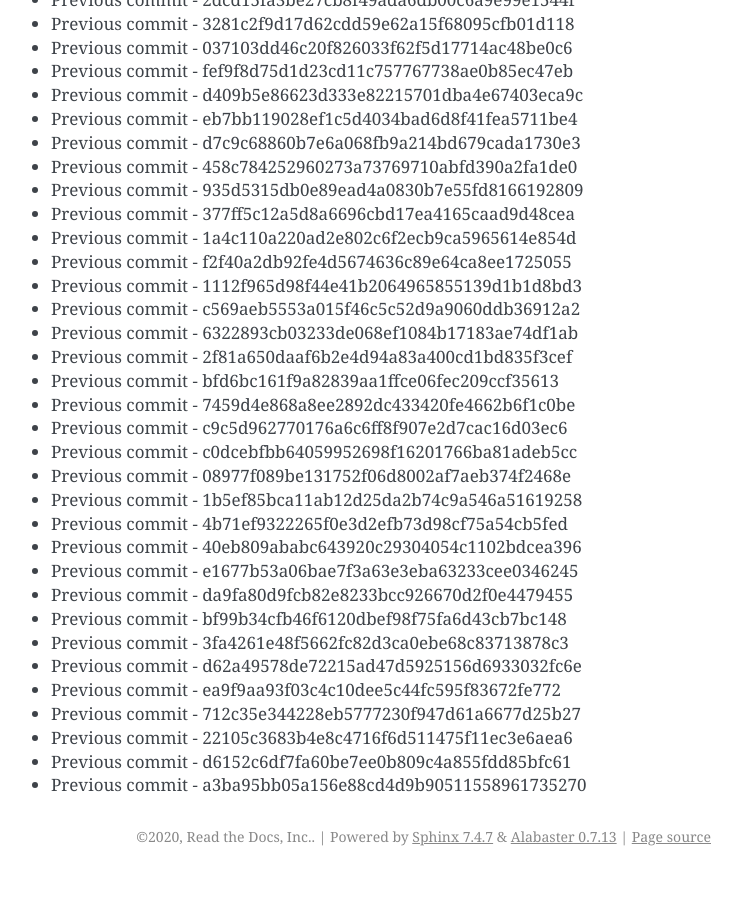
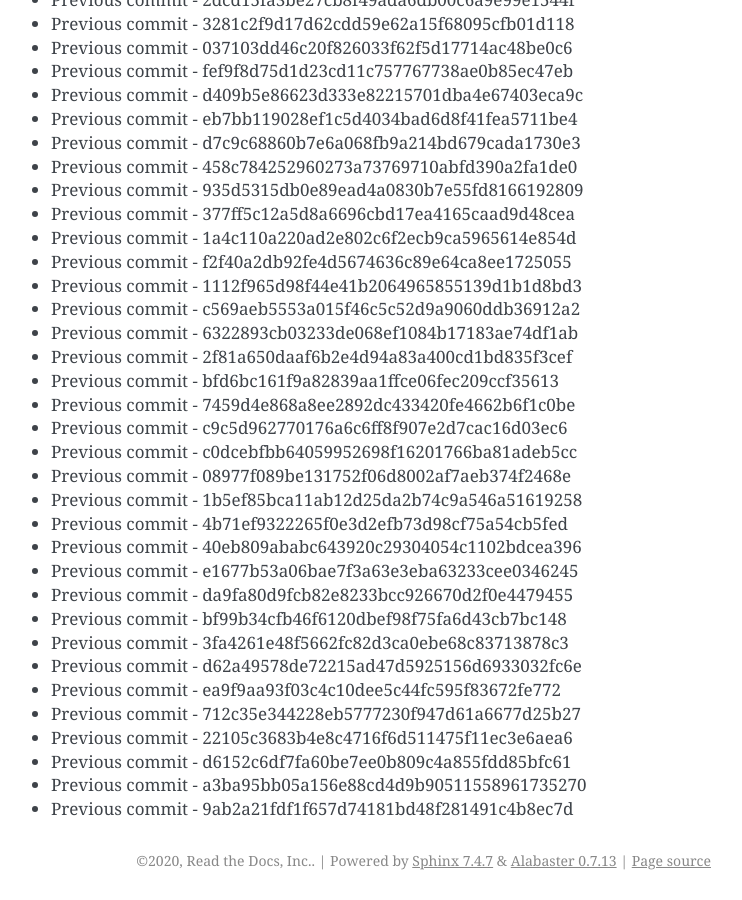
Before and after one commit to readthedocs/rtd-git-stresstest, a Sphinx documentation site: the page built from docs/updates.rst, in a window 1280 px wide and 900 px high, scrolled down 101816 px. Shown: the whole window, without its empty margins (399-1141 px from the left). Built offline with Sphinx 7.4.7, drawn with Linux system fonts in a browser that asks for light colours; before the commit the page ends 102692 px from its top, so only the background shows below that.

Commit message:
Generating commit from previous: 9ab2a21fdf1f657d74181bd48f281491c4b8ec7d

```diff
--- a/docs/updates.rst
+++ b/docs/updates.rst
@@ -4310,3 +4310,4 @@ It can be tested for any performance characteristics.
 * Previous commit - 22105c3683b4e8c4716f6d511475f11ec3e6aea6
 * Previous commit - d6152c6df7fa60be7ee0b809c4a855fdd85bfc61
 * Previous commit - a3ba95bb05a156e88cd4d9b90511558961735270
+* Previous commit - 9ab2a21fdf1f657d74181bd48f281491c4b8ec7d
```
